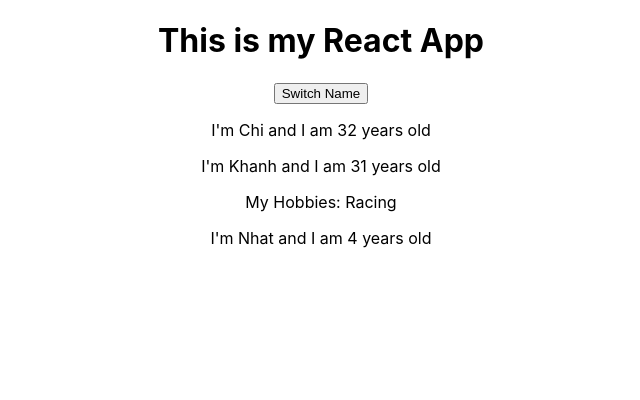
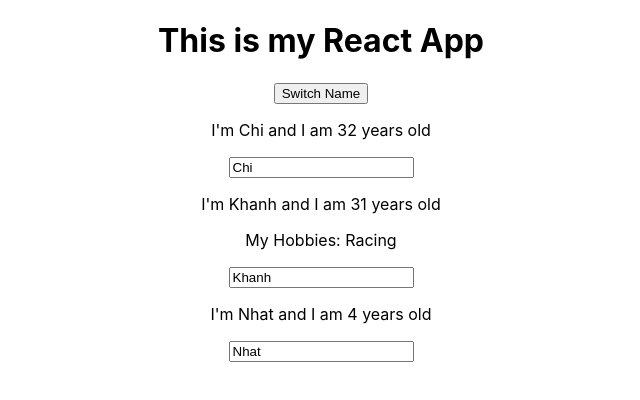
Before and after one commit to chidang/learn-reactjs, a React (Create React App) app: page / in a window 1280 px wide. Shown: the top 400 px of the page, without its empty margins (319-959 px from the left). Built offline with nearby package versions, Linux system fonts and the light colour scheme.

Commit message:
Adding two way binding

```diff
--- a/src/App.js
+++ b/src/App.js
@@ -21,6 +21,14 @@
     ]});
   }
 
+  const nameChangeHandler = (event) => {
+    setPersonState({persons: [
+      { name: 'Chi', age: 32 },
+      { name: event.target.value, age: 31},
+      { name: 'Nhat', age: 4}
+    ]});
+  }
+
   return (
     <div className="App">
       <h1>This is my React App</h1>
@@ -32,7 +40,8 @@
       <Person
         name={personsState.persons[1].name}
         age={personsState.persons[1].age}
-        click={switchNameHandler.bind(this, 'New Name')}>
+        click={switchNameHandler.bind(this, 'New Name')}
+        change={nameChangeHandler}>
       My Hobbies: Racing
       </Person>
       <Person
--- a/src/Person/Person.js
+++ b/src/Person/Person.js
@@ -5,6 +5,7 @@
     <div>
       <p onClick={props.click}>I'm {props.name} and I am {props.age} years old</p>
       <p>{props.children}</p>
+      <input type="text" onChange={props.change} value={props.name}/>
     </div>
   )
 }
```
